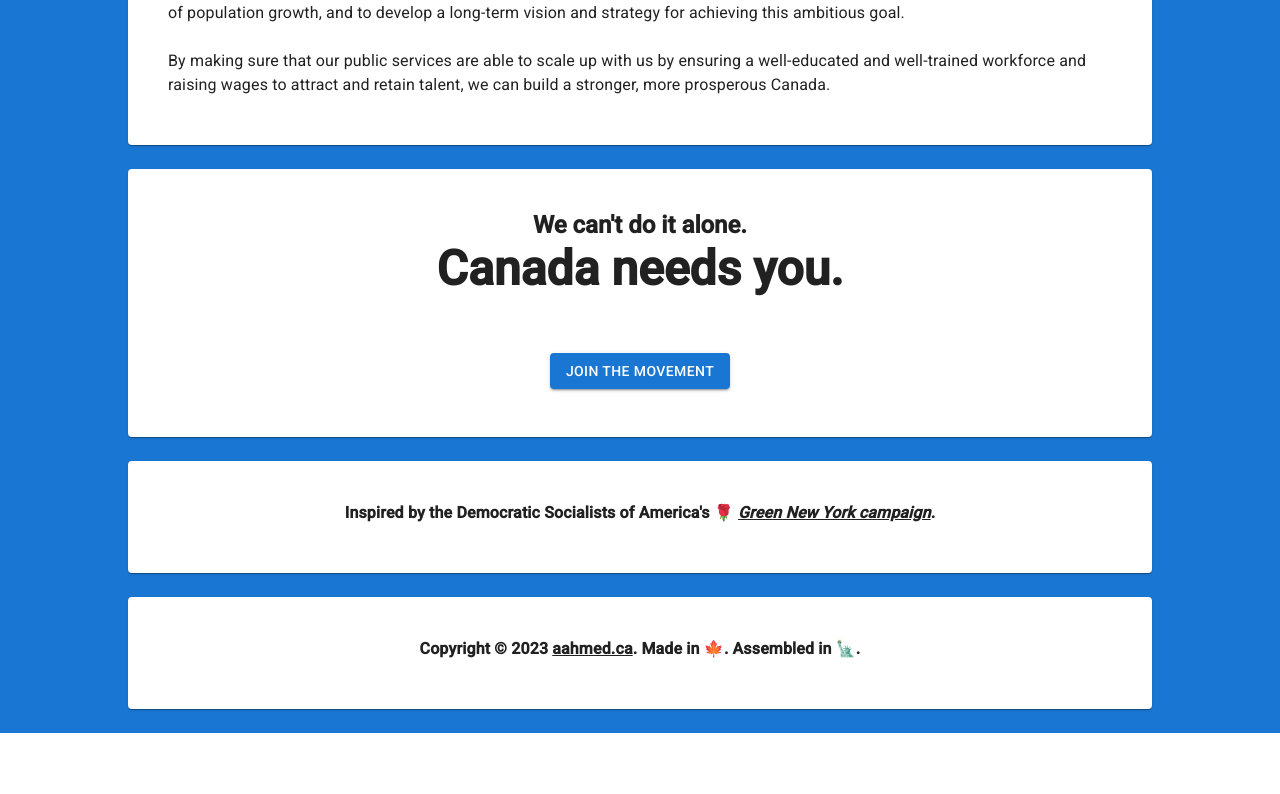
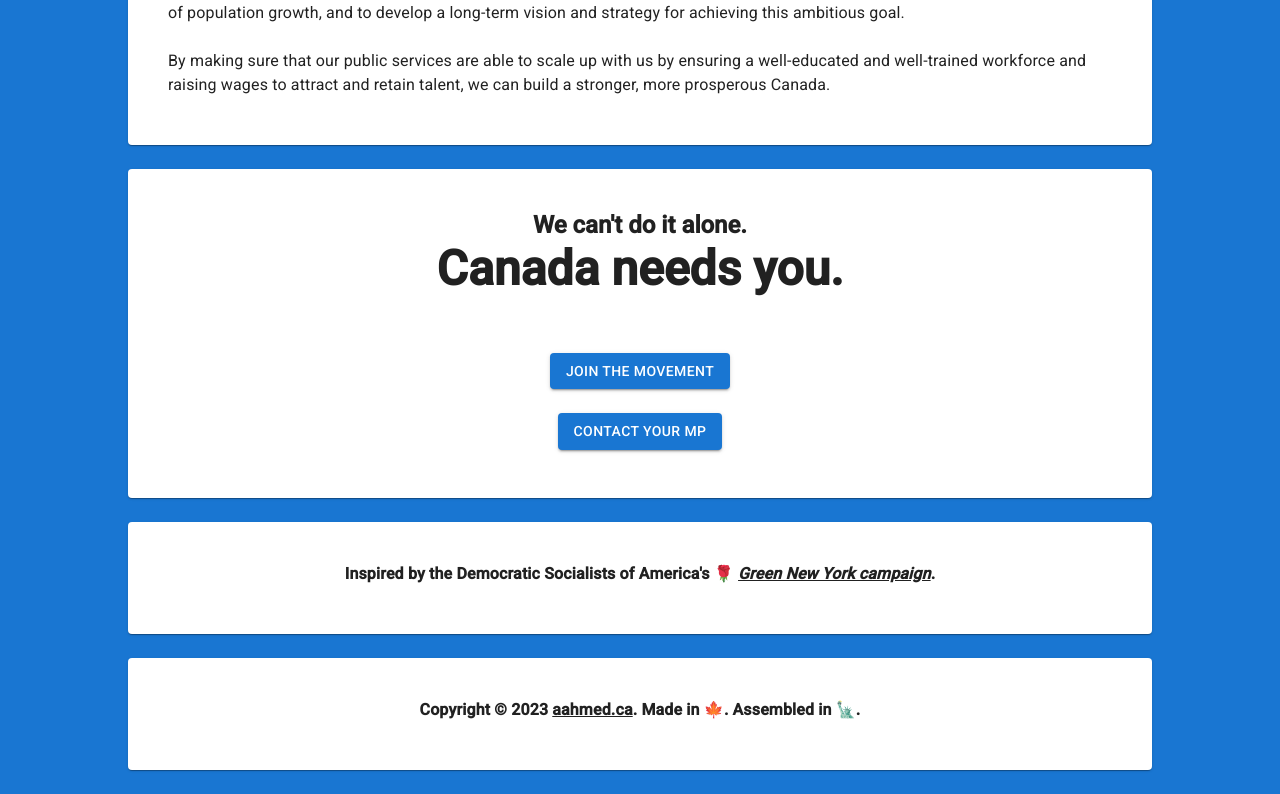
Before and after one commit to asharahmed/centuryapp, a Next.js app: page / in a window 1280 px wide. Shown: the part 2221-3015 px from the top of the page. Before the commit the page ends 2954 px from the top, so only its background shows below. Built offline with nearby package versions, Linux system fonts and the light colour scheme.

Commit message:
initial commit

```diff
--- a/src/pages/index.js
+++ b/src/pages/index.js
@@ -249,7 +249,8 @@ function App() {
           <Typography variant="h3" component="p">
           <center><b>Canada needs you.</b></center><br/>
             </Typography>
-            <Button variant="contained" color="primary" href="https://www.centuryinitiative.ca/">Join the Movement</Button>
+            <Button variant="contained" color="primary" href="https://www.centuryinitiative.ca/">Join the Movement</Button><br/>
+            <Button variant="contained" color="primary" href="https://www.ourcommons.ca/Members/en/search">Contact your MP</Button>
             </CardContent>
       </Card>
       <Card className={`${classes.card} ${classes.bounce}`}>
```
